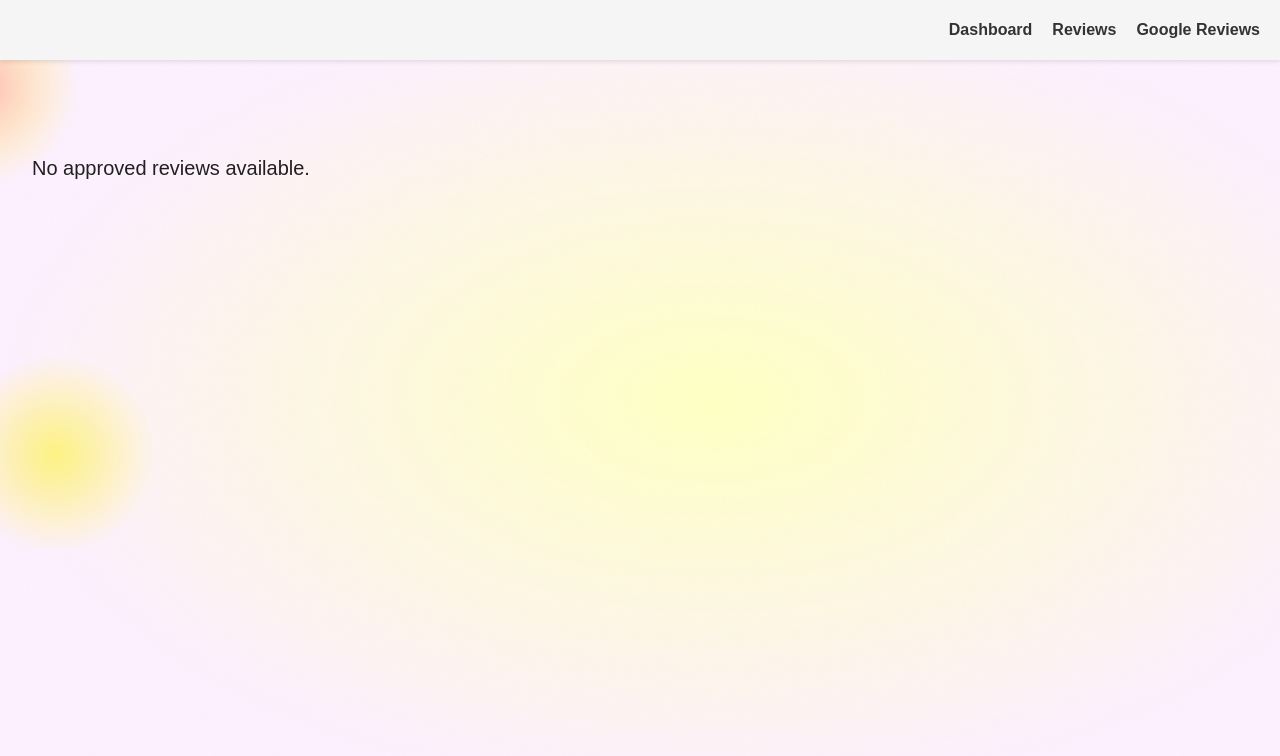
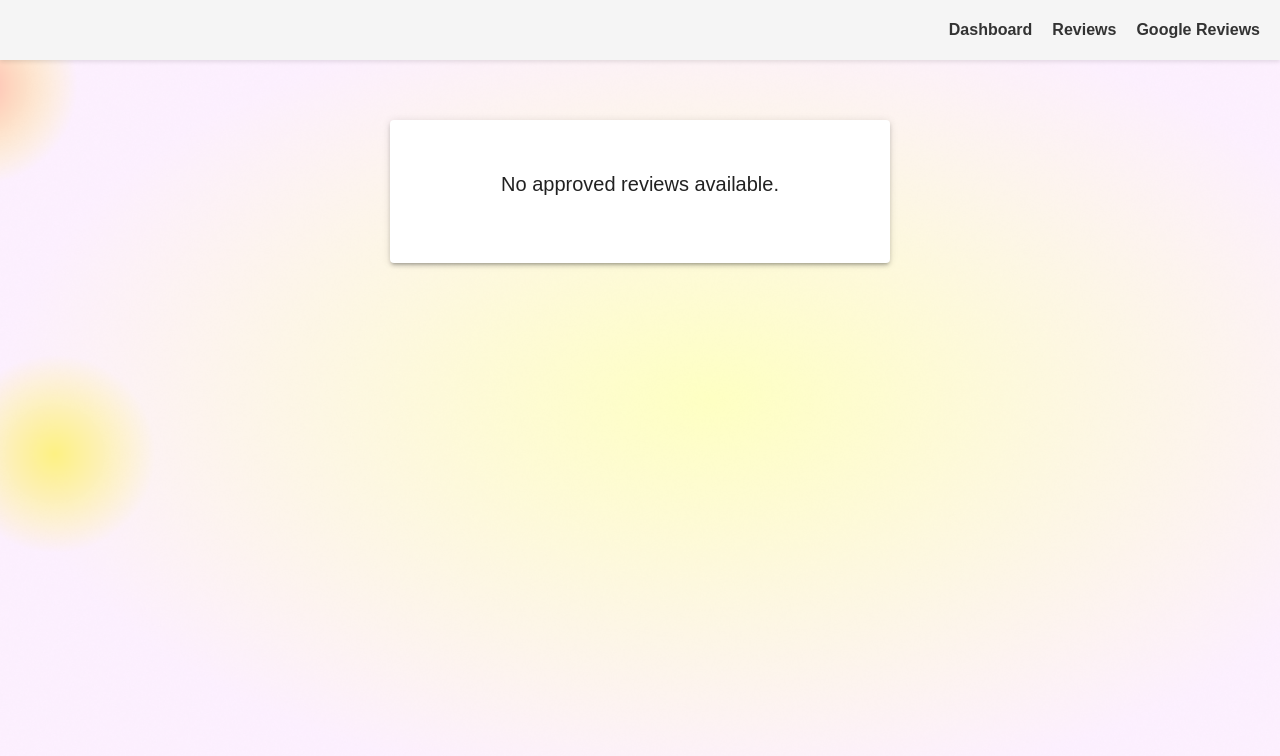
Before and after one commit to samwanyua/flex-living-dashboard, a Next.js app: page /properties in a window 1280 px wide. Shown: the top 756 px of the page. Built offline with nearby package versions, Linux system fonts and the light colour scheme; some icons are missing.

Commit message:
update documentation

```diff
--- a/src/app/properties/page.tsx
+++ b/src/app/properties/page.tsx
@@ -7,6 +7,7 @@ import StarIcon from "@mui/icons-material/Star";
 import PersonIcon from "@mui/icons-material/Person";
 import NavigateBeforeIcon from "@mui/icons-material/NavigateBefore";
 import NavigateNextIcon from "@mui/icons-material/NavigateNext";
+
 
 type Review = {
   id: number;
@@ -35,9 +36,21 @@ export default function PropertiesPage() {
     setReviews(approvedReviews);
   }, []);
 
+
+
   if (reviews.length === 0) {
-    return <Typography variant="h6" sx={{ p: 4 }}>No approved reviews available.</Typography>;
-  }
+  console.log("No Google reviews available to display.");
+  return (
+    <Card sx={{ maxWidth: 500, mx: "auto", mt: 6, p: 4, textAlign: "center", boxShadow: 3 }}>
+      <CardContent>
+        <Typography variant="h6" gutterBottom>
+          No approved reviews available.
+        </Typography>
+
+      </CardContent>
+    </Card>
+  );
+}
 
   const review = reviews[currentIndex];
 
```
